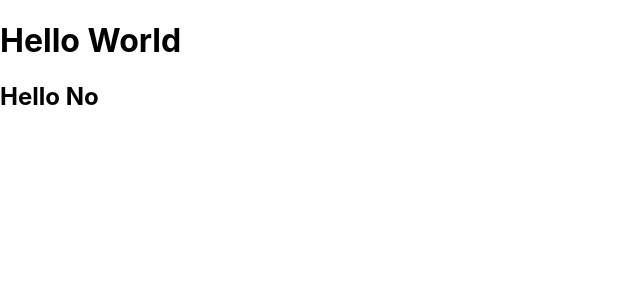
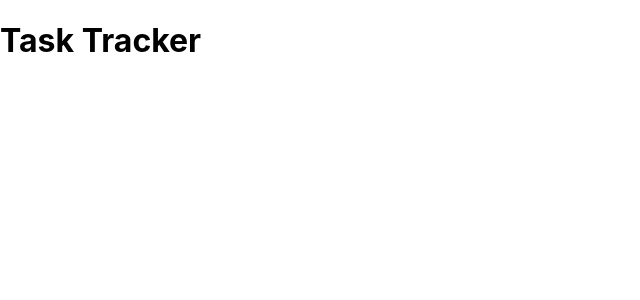
Before and after one commit to imanimen/task-tracker, a React (Create React App) app: page / in a window 1280 px wide. Shown: the top 300 px of the page, without its empty margins (0-640 px from the left). Built offline with nearby package versions, Linux system fonts and the light colour scheme.

Commit message:
ADD first header components with props

```diff
--- a/src/App.js
+++ b/src/App.js
@@ -1,14 +1,13 @@
+import Header from './components/Header'
+
 function App() {
-    const name = "iman"
-
-    const x = false
-
-    return(
-        <div className="container">
-            <h1>Hello World</h1>
-            <h2>Hello {x ? 'Yes' : 'No'}</h2>
+    return (
+        <div className = "container" >
+        <Header />
         </div>
-    )
+    );
 }
 
+
+
 export default App;
--- /dev/null
+++ b/src/components/Header.js
@@ -0,0 +1,15 @@
+import React from 'react'
+
+const Header = ({ title }) => {
+	return (
+		<header>
+			<h1>{title}</h1>
+		</header>
+	)
+}
+
+Header.defaultProps = {
+    title: 'Task Tracker'
+}
+
+export default Header
```
